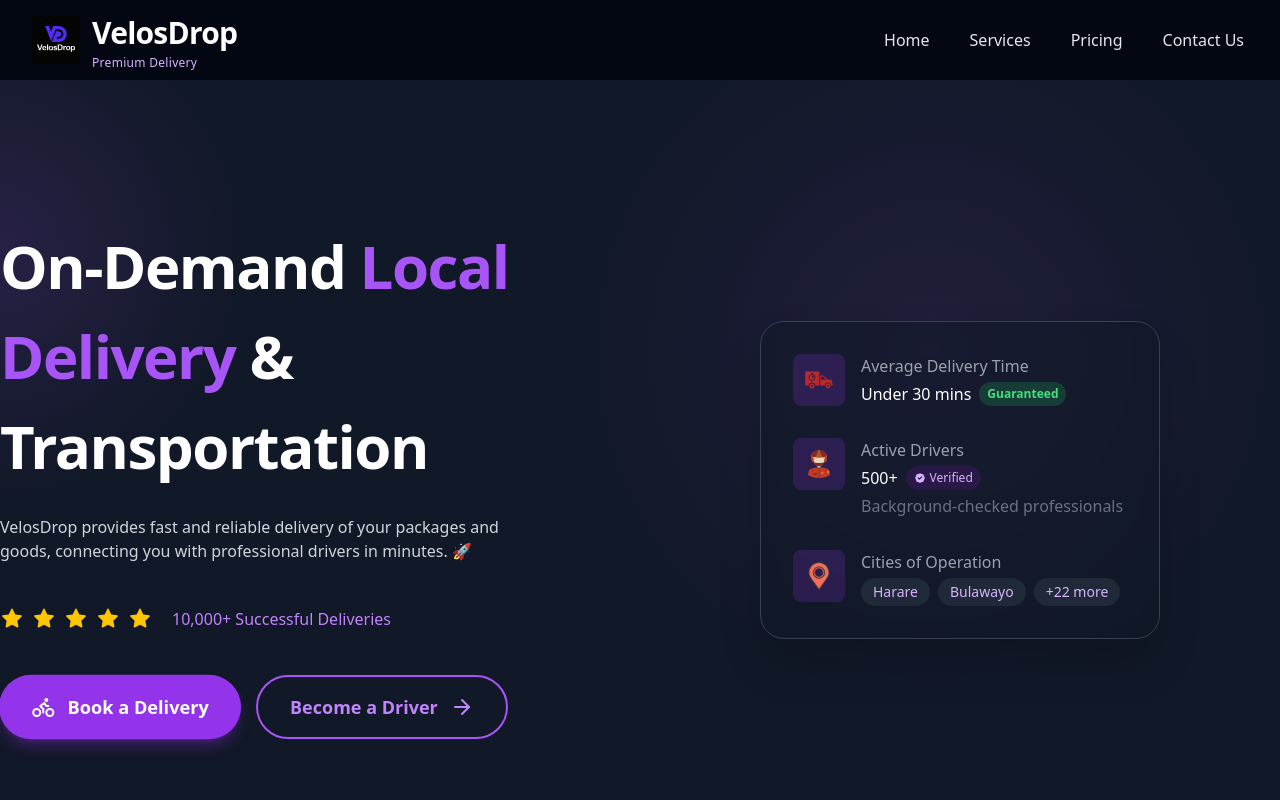
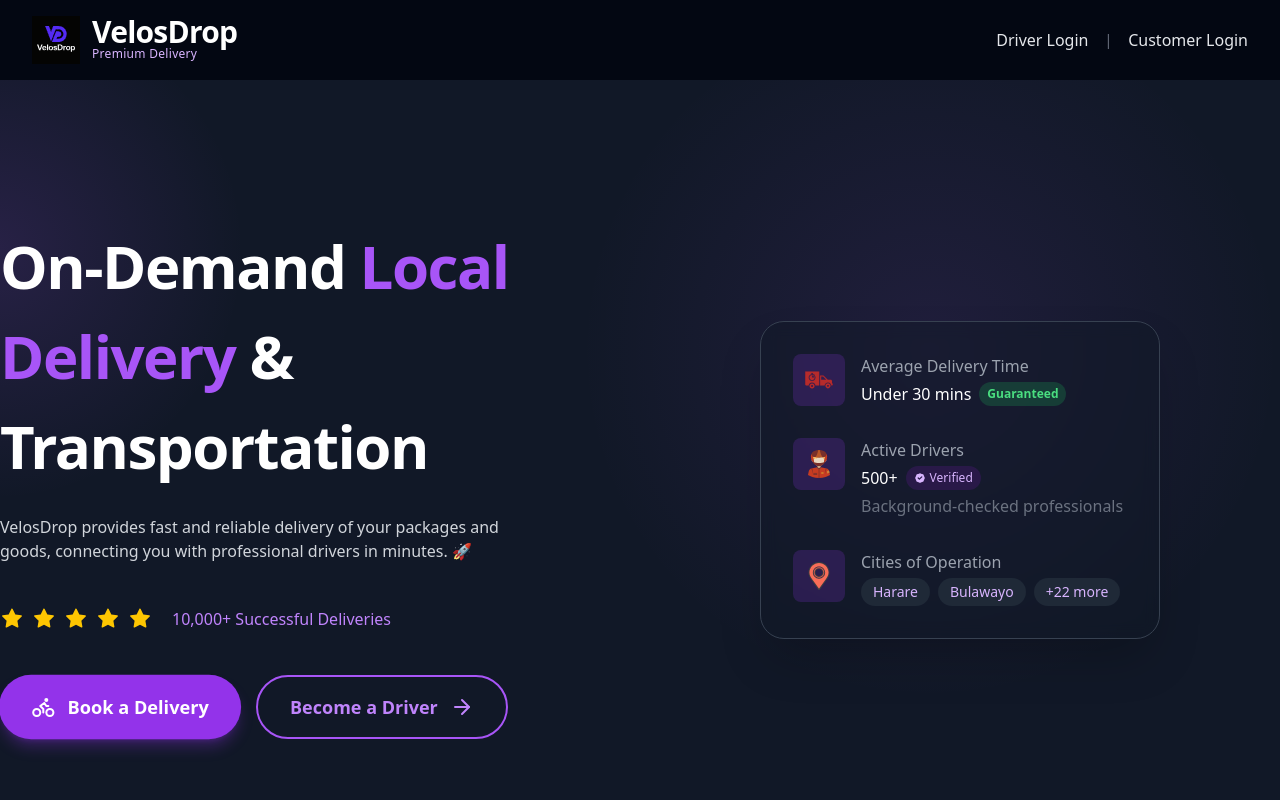
Before and after one commit to velosdrop/velosdrop, a Next.js app: page / in a window 1280 px wide. Shown: the top 800 px of the page. Built offline with nearby package versions, Linux system fonts and the light colour scheme.

Commit message:
added the driver login and customer login links

```diff
--- a/components/Navbar.tsx
+++ b/components/Navbar.tsx
@@ -36,16 +36,17 @@ const Navbar = () => {
           : 'bg-transparent'
         }
       `}>
-        <div className="max-w-7xl mx-auto px-4 sm:px-6 lg:px-8">
+        <div className="max-w-7xl mx-auto px-2 sm:px-6 lg:px-8">
           <div className="flex justify-between items-center h-16 lg:h-20">
-            {/* Logo */}
+
+            {/* --- LEFT: Logo Section --- */}
             <Link
               href="/"
-              className="flex items-center space-x-3 group"
+              className="flex items-center space-x-2 sm:space-x-3 group flex-shrink-0"
             >
               <div className={`
                 relative transition-all duration-300 group-hover:scale-105
-                ${isScrolled ? 'w-10 h-10' : 'w-12 h-12'}
+                ${isScrolled ? 'w-8 h-8 sm:w-10 sm:h-10' : 'w-10 h-10 sm:w-12 sm:h-12'}
               `}>
                 <Image
                   src="/velosdroplogo.svg"
@@ -60,56 +61,62 @@ const Navbar = () => {
                 <span className={`
                   font-bold tracking-tight transition-colors duration-300
                   ${isScrolled
-                    ? 'text-2xl text-gray-100'
-                    : 'text-3xl text-white'
+                    ? 'text-lg sm:text-2xl text-gray-100'
+                    : 'text-xl sm:text-3xl text-white'
                   }
                 `}>
                   VelosDrop
                 </span>
                 {!isScrolled && (
-                  <span className="text-xs text-purple-300 font-medium tracking-wide">
+                  <span className="hidden sm:block text-xs text-purple-300 font-medium tracking-wide">
                     Premium Delivery
                   </span>
                 )}
               </div>
             </Link>
 
-            {/* Navigation Links - Desktop */}
+            {/* --- RIGHT SIDE WRAPPER: Contains Logins + Hamburger --- */}
+            <div className="flex items-center gap-2 sm:gap-4">
+
+              {/* Login Buttons - Visible on Mobile & Desktop */}
               {isHomePage && (
-              <div className="hidden lg:flex items-center space-x-8">
-                {NAV_LINKS.map((link) => (
+                <div className="flex items-center gap-2 sm:gap-4 mr-1 sm:mr-0">
                   <Link
-                    key={link.key}
-                    href={link.href}
+                    href="/driver-login"
                     className={`
-                      relative font-medium transition-all duration-300 px-1 py-2
+                      font-medium transition-colors duration-300 whitespace-nowrap
+                      text-[10px] sm:text-sm lg:text-base
                       ${isScrolled
                         ? 'text-gray-300 hover:text-purple-400'
                         : 'text-gray-200 hover:text-white'
                       }
-                      after:content-[''] after:absolute after:w-0 after:h-0.5
-                      after:bg-gradient-to-r after:from-purple-500 after:to-purple-400
-                      after:bottom-0 after:left-1/2 after:transition-all after:duration-300
-                      hover:after:w-full hover:after:left-0
                     `}
                   >
-                    {link.label}
+                    Driver Login
                   </Link>
-                ))}
+                  <span className={`text-[10px] sm:text-sm ${isScrolled ? 'text-gray-600' : 'text-gray-500'}`}>|</span>
+                  <Link
+                    href="/customer/customer-login"
+                    className={`
+                      font-medium transition-colors duration-300 whitespace-nowrap
+                      text-[10px] sm:text-sm lg:text-base
+                      ${isScrolled
+                        ? 'text-gray-300 hover:text-purple-400'
+                        : 'text-gray-200 hover:text-white'
+                      }
+                    `}
+                  >
+                    Customer Login
+                  </Link>
                 </div>
               )}
 
-            {/* Spacer for non-homepage */}
-            {!isHomePage && (
-              <div className="hidden lg:flex flex-1"></div>
-            )}
-
-            {/* Mobile Menu Button */}
+              {/* Mobile Menu Button - Sits to the right of logins */}
               <button
                 onClick={() => setIsMobileMenuOpen(!isMobileMenuOpen)}
                 className={`
-                lg:hidden flex flex-col items-center justify-center w-10 h-10
-                rounded-lg transition-all duration-300 group
+                  lg:hidden flex flex-col items-center justify-center w-9 h-9 sm:w-10 sm:h-10
+                  rounded-lg transition-all duration-300 group flex-shrink-0
                   ${isScrolled
                     ? 'text-gray-400 hover:bg-gray-800 hover:text-white'
                     : 'text-gray-300 hover:bg-white/10 hover:text-white'
@@ -117,14 +124,15 @@ const Navbar = () => {
                 `}
                 aria-label="Toggle menu"
               >
-              <span className={`w-6 h-0.5 bg-current transition-all duration-300 ${isMobileMenuOpen ? 'rotate-45 translate-y-1.5' : 'group-hover:bg-purple-400'}`}></span>
-              <span className={`w-6 h-0.5 bg-current my-1.5 transition-all duration-300 ${isMobileMenuOpen ? 'opacity-0' : 'opacity-100 group-hover:bg-purple-400'}`}></span>
-              <span className={`w-6 h-0.5 bg-current transition-all duration-300 ${isMobileMenuOpen ? '-rotate-45 -translate-y-1.5' : 'group-hover:bg-purple-400'}`}></span>
+                <span className={`w-5 sm:w-6 h-0.5 bg-current transition-all duration-300 ${isMobileMenuOpen ? 'rotate-45 translate-y-1.5' : 'group-hover:bg-purple-400'}`}></span>
+                <span className={`w-5 sm:w-6 h-0.5 bg-current my-1 sm:my-1.5 transition-all duration-300 ${isMobileMenuOpen ? 'opacity-0' : 'opacity-100 group-hover:bg-purple-400'}`}></span>
+                <span className={`w-5 sm:w-6 h-0.5 bg-current transition-all duration-300 ${isMobileMenuOpen ? '-rotate-45 -translate-y-1.5' : 'group-hover:bg-purple-400'}`}></span>
               </button>
             </div>
           </div>
+        </div>
 
-        {/* Mobile Menu */}
+        {/* Mobile Menu Dropdown (Only contains NAV_LINKS now) */}
         <div className={`
           lg:hidden absolute top-full left-0 right-0
           bg-gray-900/95 backdrop-blur-md border-t border-gray-800
@@ -132,15 +140,21 @@ const Navbar = () => {
           ${isMobileMenuOpen ? 'max-h-96 opacity-100' : 'max-h-0 opacity-0'}
         `}>
           <div className="px-4 py-6 space-y-4">
-            {isHomePage && NAV_LINKS.map((link) => (
+            {isHomePage && (
+              <>
+                {/* Regular Nav Links only - Logins moved to top bar */}
+                {NAV_LINKS.map((link) => (
                   <Link
                     key={link.key}
                     href={link.href}
-                className="block text-gray-300 hover:text-purple-400 font-medium py-3 px-2 transition-colors duration-200 border-b border-gray-800 last:border-b-0"
+                    className="block text-gray-300 hover:text-purple-400 font-medium py-3 px-2 transition-colors duration-200 border-b border-gray-800 last:border-0"
+                    onClick={() => setIsMobileMenuOpen(false)}
                   >
                     {link.label}
                   </Link>
                 ))}
+              </>
+            )}
           </div>
         </div>
       </nav>
```
Lines whose indentation alone changed are shown as unchanged.
